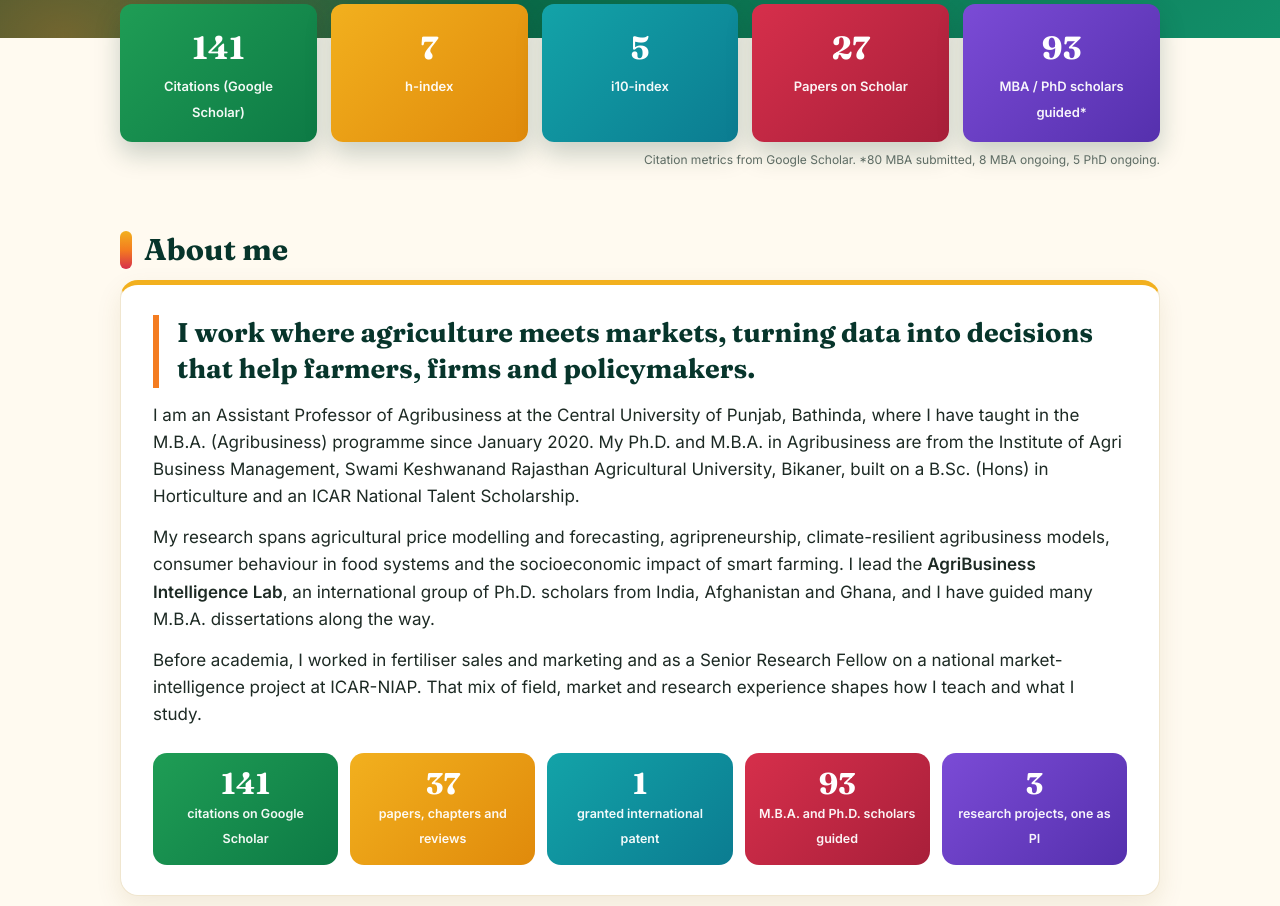
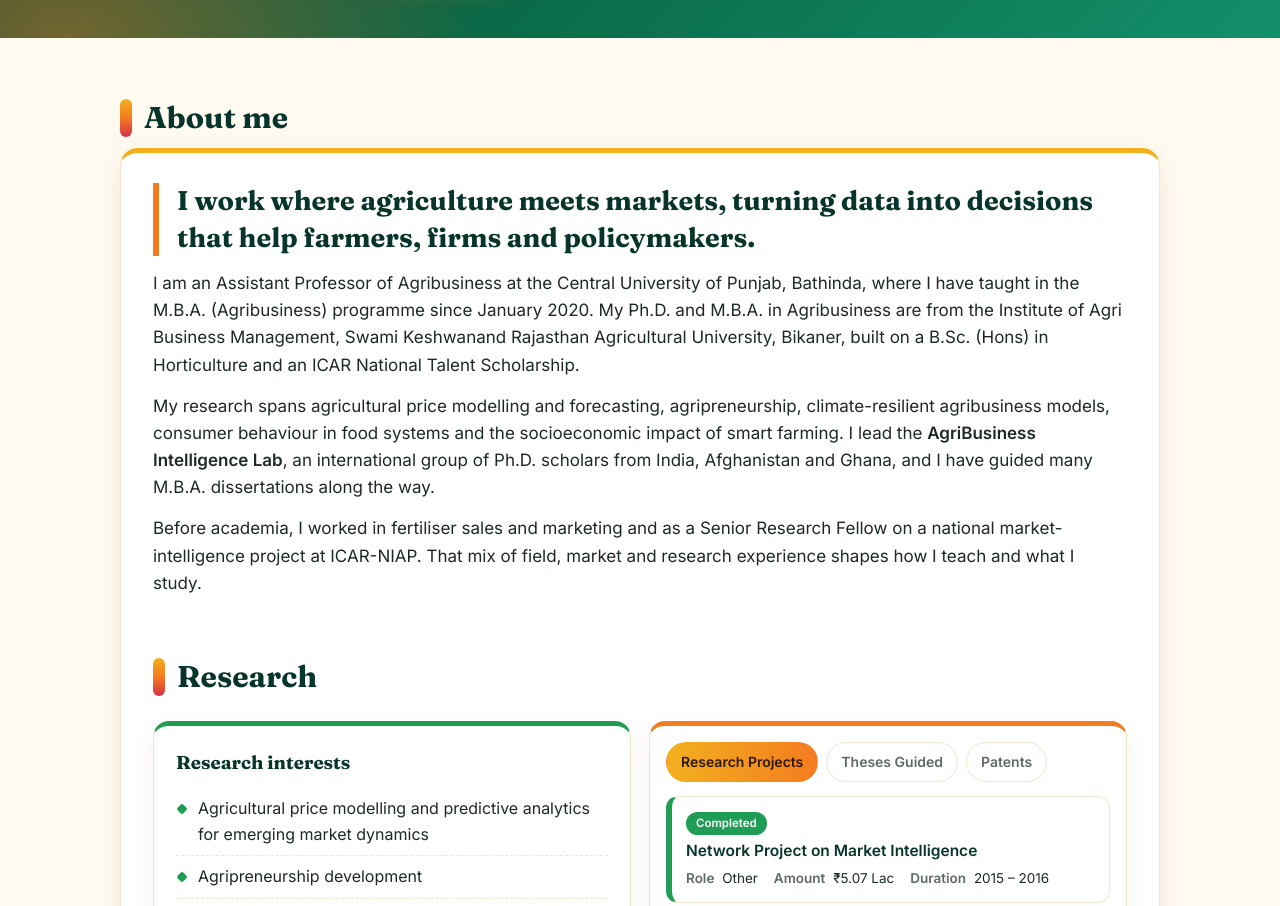
Before and after one commit to SSDhaka/SSDhaka, a plain HTML site: page index.html in a window 1280 px wide. Shown: the part 473-1379 px from the top of the page. Drawn offline with Linux system fonts and the light colour scheme.

Commit message:
Update index.html

```diff
--- a/index.html
+++ b/index.html
@@ -260,19 +260,6 @@ footer{border-top:5px solid var(--gold)}
   </div>
 </header>
 
-<div class="stats">
-  <div class="wrap">
-    <div class="grid">
-      <div class="stat"><b>141</b><span>Citations (Google Scholar)</span></div>
-      <div class="stat"><b>7</b><span>h-index</span></div>
-      <div class="stat"><b>5</b><span>i10-index</span></div>
-      <div class="stat"><b>27</b><span>Papers on Scholar</span></div>
-      <div class="stat"><b>93</b><span>MBA / PhD scholars guided*</span></div>
-    </div>
-    <div class="note">Citation metrics from Google Scholar. *80 MBA submitted, 8 MBA ongoing, 5 PhD ongoing.</div>
-  </div>
-</div>
-
 <main class="wrap">
 
 <section id="about">
@@ -282,15 +269,6 @@ footer{border-top:5px solid var(--gold)}
     <p>I am an Assistant Professor of Agribusiness at the Central University of Punjab, Bathinda, where I have taught in the M.B.A. (Agribusiness) programme since January 2020. My Ph.D. and M.B.A. in Agribusiness are from the Institute of Agri Business Management, Swami Keshwanand Rajasthan Agricultural University, Bikaner, built on a B.Sc. (Hons) in Horticulture and an ICAR National Talent Scholarship.</p>
     <p>My research spans agricultural price modelling and forecasting, agripreneurship, climate-resilient agribusiness models, consumer behaviour in food systems and the socioeconomic impact of smart farming. I lead the <b>AgriBusiness Intelligence Lab</b>, an international group of Ph.D. scholars from India, Afghanistan and Ghana, and I have guided many M.B.A. dissertations along the way.</p>
     <p>Before academia, I worked in fertiliser sales and marketing and as a Senior Research Fellow on a national market-intelligence project at ICAR-NIAP. That mix of field, market and research experience shapes how I teach and what I study.</p>
-    <div class="hl">
-      <div><b>141</b><span>citations on Google Scholar</span></div>
-      <div><b>37</b><span>papers, chapters and reviews</span></div>
-      <div><b>1</b><span>granted international patent</span></div>
-      <div><b>93</b><span>M.B.A. and Ph.D. scholars guided</span></div>
-      <div><b>3</b><span>research projects, one as PI</span></div>
-    </div>
-  </div>
-</section>
 
 <section id="research">
   <h2>Research</h2>
```
